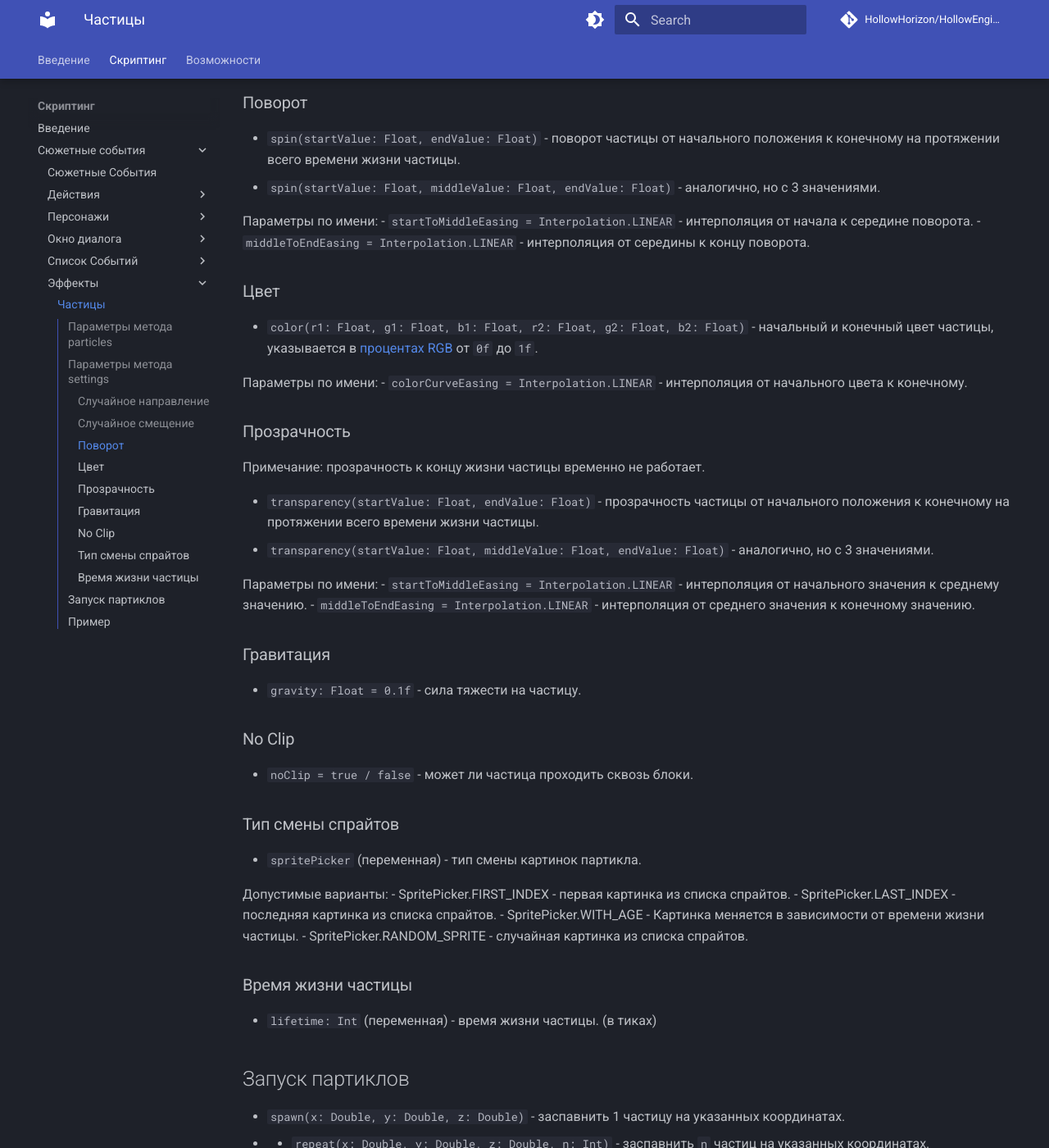
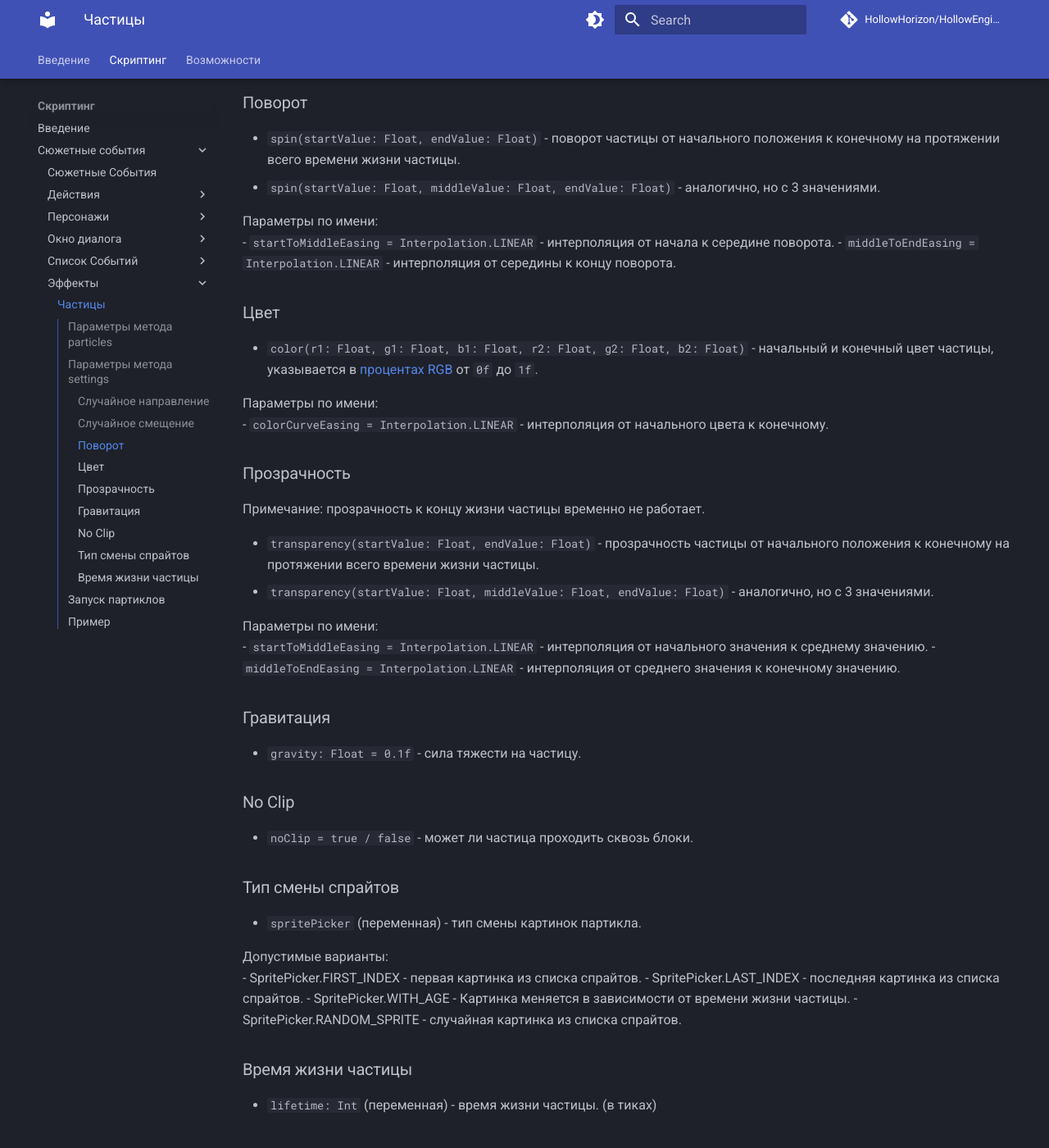
Before and after one commit to HollowHorizon/HollowEngineDocs, an MkDocs documentation site: the page built from docs/scripting/story_events/effects/particles.md, in a window 1280 px wide and 1400 px high, scrolled down 930 px. Shown: the whole window at 82% size. Built offline with MkDocs 1.6.1 and Material for MkDocs 9.7.7, drawn with Linux system fonts in a browser that asks for light colours; comment, search, counter and statistics services are not loaded; some of the changed text lies outside the part shown.

Commit message:
line breaks

```diff
--- a/docs/scripting/story_events/effects/particles.md
+++ b/docs/scripting/story_events/effects/particles.md
@@ -12,7 +12,7 @@ particles {
 
 ## Параметры метода `particles`
 
-Самих параметров тут прилично:
+Самих параметров тут прилично: <br>
 - world (переменная) - измерение, где заспавнить частицы, например `"minecraft:overworld"`.
 - particle (переменная) - сама частица, например: `"hc:star"` или `"hc:circle"`. На данный момент это все виды частиц, позднее здесь будет расписано, как можно добавить свои.
 - settings (метод) - пространство настройки частиц. Подробнее ниже.
@@ -36,7 +36,7 @@ particles {
 - `spin(startValue: Float, endValue: Float)` - поворот частицы от начального положения к конечному на протяжении всего времени жизни частицы.
 - `spin(startValue: Float, middleValue: Float, endValue: Float)` - аналогично, но с 3 значениями.
 
-Параметры по имени:
+Параметры по имени: <br>
 - `startToMiddleEasing = Interpolation.LINEAR` - интерполяция от начала к середине поворота.
 - `middleToEndEasing = Interpolation.LINEAR` - интерполяция от середины к концу поворота.
 
@@ -44,7 +44,7 @@ particles {
 
 - `color(r1: Float, g1: Float, b1: Float, r2: Float, g2: Float, b2: Float)` - начальный и конечный цвет частицы, указывается в [процентах RGB](https://keiwando.com/color-picker/) от `0f` до `1f`.
 
-Параметры по имени:
+Параметры по имени: <br>
 - `colorCurveEasing = Interpolation.LINEAR` - интерполяция от начального цвета к конечному.
 
 ### Прозрачность
@@ -54,7 +54,7 @@ particles {
 - `transparency(startValue: Float, endValue: Float)` - прозрачность частицы от начального положения к конечному на протяжении всего времени жизни частицы.
 - `transparency(startValue: Float, middleValue: Float, endValue: Float)` - аналогично, но с 3 значениями.
 
-Параметры по имени:
+Параметры по имени: <br>
 - `startToMiddleEasing = Interpolation.LINEAR` - интерполяция от начального значения к среднему значению.
 - `middleToEndEasing = Interpolation.LINEAR` - интерполяция от среднего значения к конечному значению.
 
@@ -70,7 +70,7 @@ particles {
 
 - `spritePicker` (переменная) - тип смены картинок партикла.
 
-Допустимые варианты:
+Допустимые варианты: <br>
 - SpritePicker.FIRST_INDEX - первая картинка из списка спрайтов.
 - SpritePicker.LAST_INDEX - последняя картинка из списка спрайтов.
 - SpritePicker.WITH_AGE - Картинка меняется в зависимости от времени жизни частицы.
@@ -83,7 +83,7 @@ particles {
 ## Запуск партиклов
 
 - `spawn(x: Double, y: Double, z: Double)` - заспавнить 1 частицу на указанных координатах.
-- - `repeat(x: Double, y: Double, z: Double, n: Int)` - заспавнить `n` частиц на указанных координатах.
+- `repeat(x: Double, y: Double, z: Double, n: Int)` - заспавнить `n` частиц на указанных координатах.
 
 ## Пример
 
```
